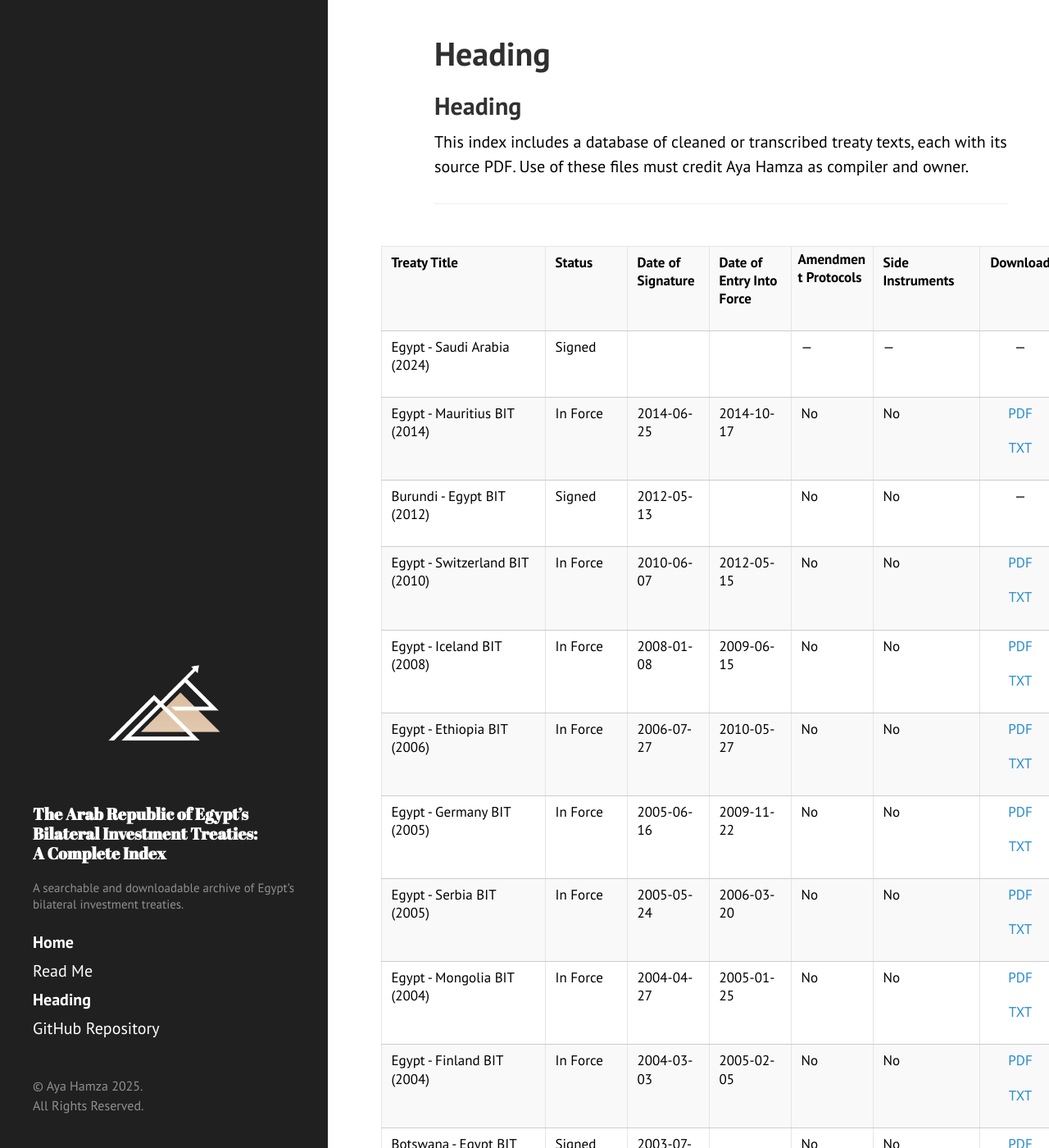
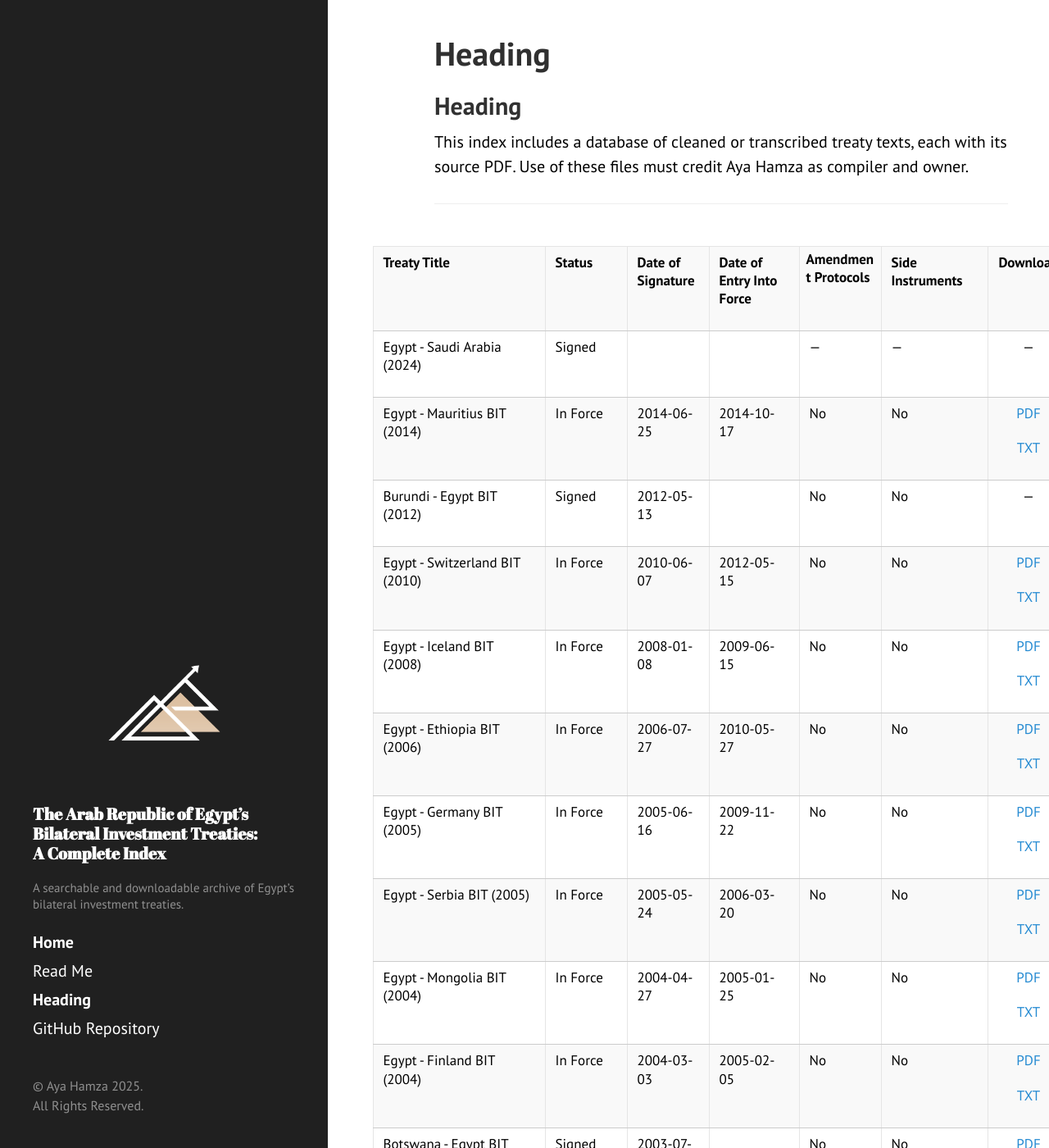
Before and after one commit to ayahamza1/MENABITs, a Jekyll site: the page built from index.md, in a window 1280 px wide and 1400 px high. Shown: the whole window at 82% size. Built offline with Jekyll 4.4.1, drawn with Linux system fonts in a browser that asks for light colours; our own code applies the rules of GitHub Pages for plain Markdown files.

Commit message:
Update hyde.css

```diff
--- a/public/css/hyde.css
+++ b/public/css/hyde.css
@@ -243,7 +243,7 @@ table th, table td {
 /* Column widths */
 table th:nth-child(1),
 table td:nth-child(1) {
-  width: 10rem;
+  width: 10.5rem;
 }
 
 table th:nth-child(2),
@@ -258,7 +258,7 @@ table td:nth-child(3) {
 
 table th:nth-child(4),
 table td:nth-child(4) {
-  width: 5rem;
+  width: 5.5rem;
 }
 
 table th:nth-child(5),
```
